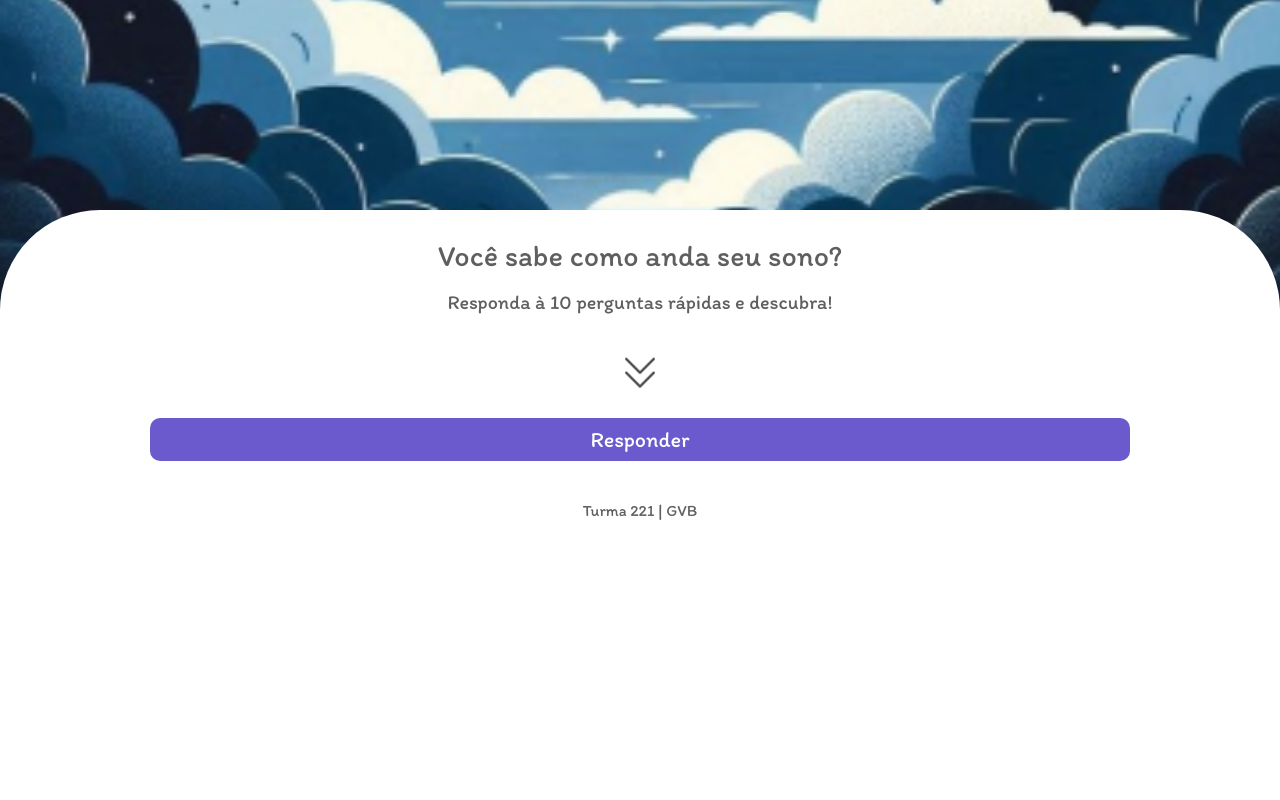
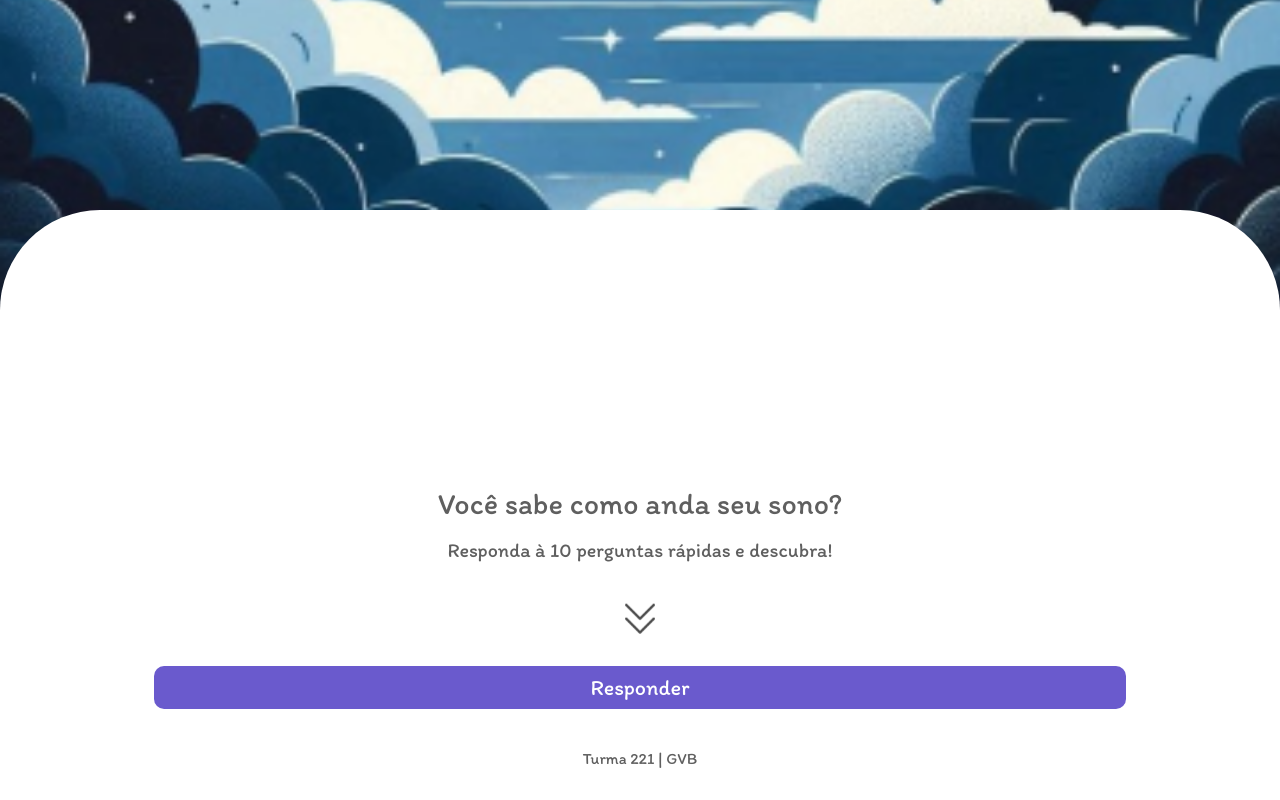
Before and after one commit to leo0302DEV/FeiraPedagogica-GVB, a React (Vite) app: page / in a window 1280 px wide. Shown: the part 721-1521 px from the top of the page. Before the commit the page ends 1268 px from the top, so only its background shows below. Built offline with nearby package versions, Linux system fonts and the light colour scheme.

Commit message:
Modifing FirstPage structure

```diff
--- a/src/pages/FirstPage.jsx
+++ b/src/pages/FirstPage.jsx
@@ -12,15 +12,20 @@ const StyledImage = styled.img`
 `;
 
 const StyledMainSection = styled.div`
+  position: absolute;
+  width: 100%;
+  padding: 2rem;
+  background-color: #ffffff;
+  border-radius: 100px 100px 0 0;
+  margin-top: -140px;
+`;
+
+const StyledBoxSection = styled.div`
   display: flex;
   flex-direction: column;
   align-items: center;
-  position: absolute;
+  margin-top: 20%;
   width: 100%;
-  padding: 1.7rem;
-  background-color: #ffffff;
-  border-radius: 100px 100px 0 0;
-  margin-top: -140px;
 `;
 
 const StyledTitle = styled.h1`
@@ -77,6 +82,7 @@ const FirstPage = () => {
           alt="Imagem de fundo, céu estrelado, gerada por inteligência artificial."
         />
         <StyledMainSection>
+          <StyledBoxSection>
             <StyledTitle>Você sabe como anda seu sono?</StyledTitle>
             <StyledParagraph>
               Responda à 10 perguntas rápidas e descubra!
@@ -84,6 +90,7 @@ const FirstPage = () => {
             <StyledIcon src="/icons/arrow-down.png" />
             <PrimaryButton text={"Responder"} onAction={handleClick} />
             <StyledSpan>Turma 221 | GVB</StyledSpan>
+          </StyledBoxSection>
         </StyledMainSection>
       </StyledMainContainer>
     </main>
```
Lines whose indentation alone changed are shown as unchanged.
